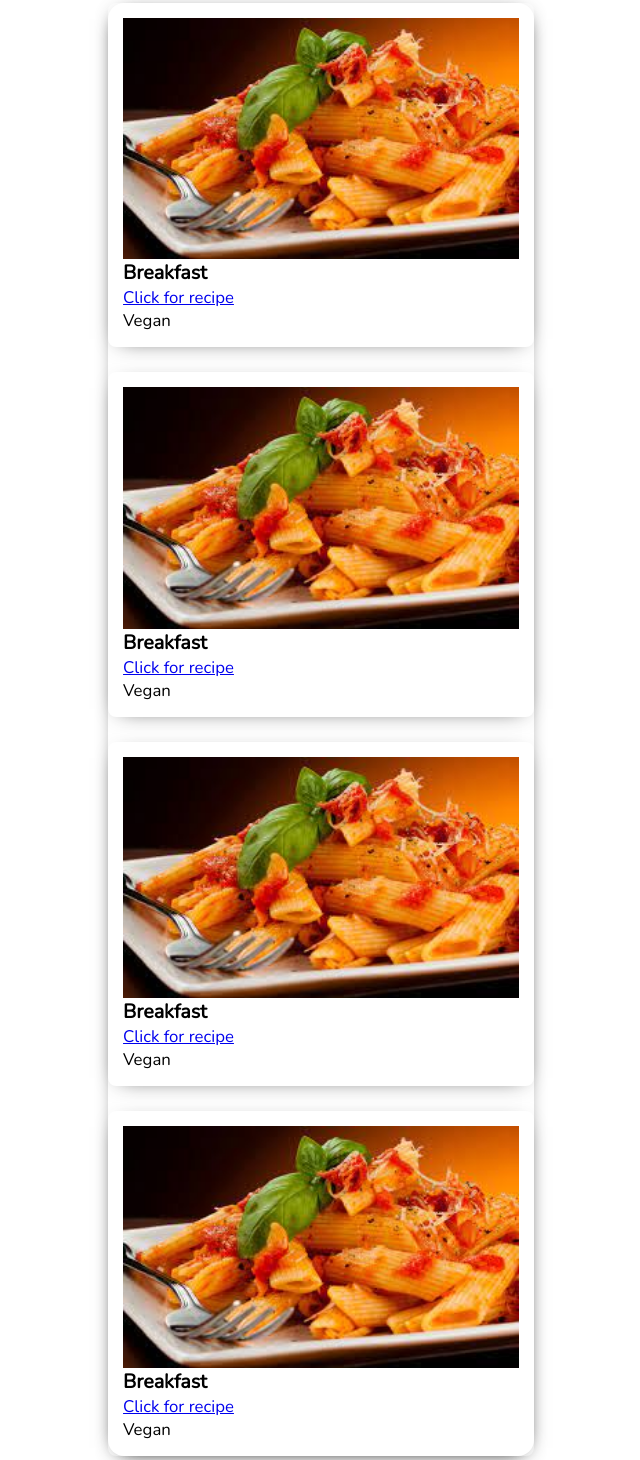
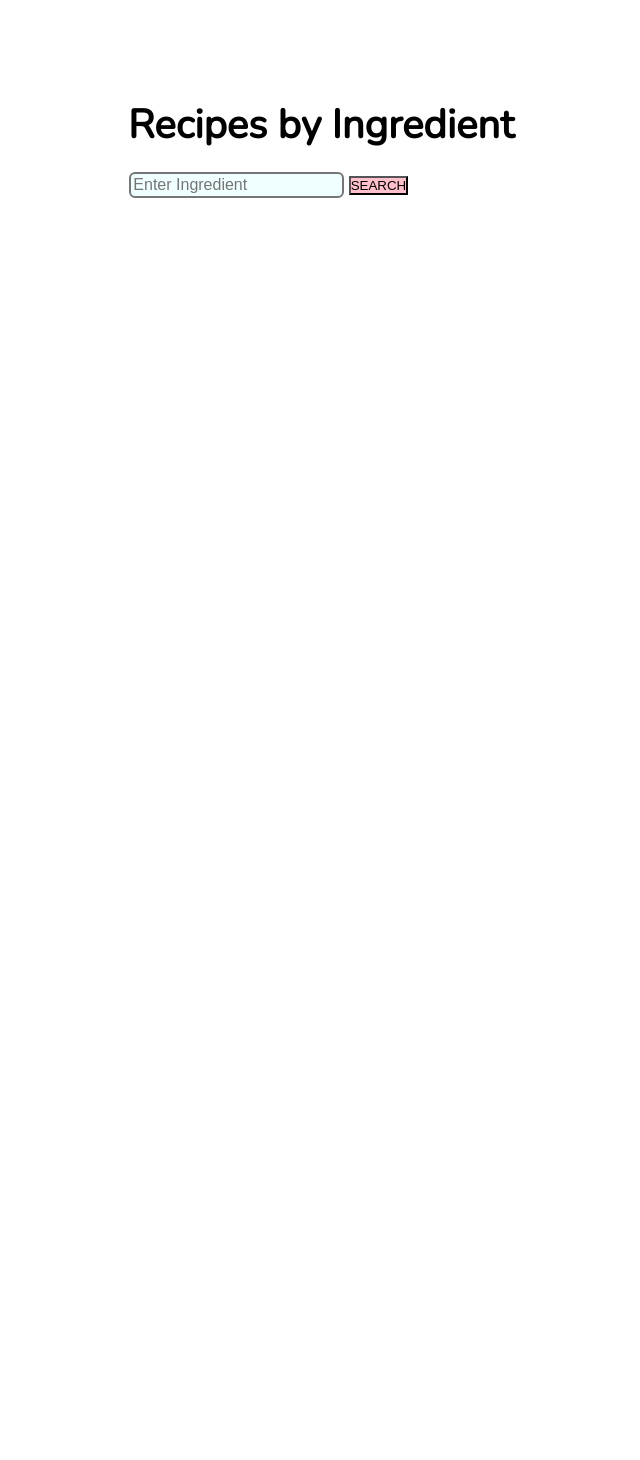
Before and after one commit to Whitneyjoymuchira/Project, a plain HTML site: page index.html in a window 1280 px wide. Shown: the part 187-1647 px from the top of the page, without its empty margins (319-959 px from the left). After the commit the page ends 800 px from the top, so only its background shows below. Drawn offline with nearby package versions, Linux system fonts and the light colour scheme.

Commit message:
linked aspects to js

```diff
--- a/index.html
+++ b/index.html
@@ -18,45 +18,11 @@
                 <button type="submit" id="search">SEARCH</button>
                 </form>
        <!-- <div id="meals">-->
-           <div class="results"><!--search-result-->
+        <div class="results"><!--search-result-->
             <!--meal-image-->
-              <div class="item">
-              <img src="src/download.jpeg" class= "meal-img" alt="food">
-                  <div class="flex-container">
-               <!-- meal-name-->
-                   <h3> Breakfast</h3>
-                     <a href="#" class="recipe link"> Click for recipe</a>
-             </div>
-                <p class="item-data"> Vegan</p>
+
               </div>
-              <div class="item">
-                <img src="src/download.jpeg" class= "meal-img" alt="food">
-                    <div class="flex-container">
-                 <!-- meal-name-->
-                     <h3> Breakfast</h3>
-                       <a href="#" class="recipe link"> Click for recipe</a>
-               </div>
-                  <p class="item-data"> Vegan</p>
-                </div>
-                <div class="item">
-                    <img src="src/download.jpeg" class= "meal-img" alt="food">
-                        <div class="flex-container">
-                     <!-- meal-name-->
-                         <h3> Breakfast</h3>
-                           <a href="#" class="recipe link"> Click for recipe</a>
-                   </div>
-                      <p class="item-data"> Vegan</p>
-                    </div>
-                    <div class="item">
-                        <img src="src/download.jpeg" class= "meal-img" alt="food">
-                            <div class="flex-container">
-                         <!-- meal-name-->
-                             <h3> Breakfast</h3>
-                               <a href="#" class="recipe link"> Click for recipe</a>
-                       </div>
-                          <p class="item-data"> Vegan</p>
-                        </div>
-            </div>
+
        </div>
     <script src="index.js"></script>
     </section>
--- a/index.js
+++ b/index.js
@@ -12,11 +12,11 @@ let searchQuery = '';
 searchForm.addEventListener('submit', (e) => {
     e.preventDefault();
     searchQuery = e.target.querySelector('input').value;
-    //console.log(searchQuery)
+    // console.log(searchQuery)
     fetchAPI();
 })
 async function fetchAPI() {
-    const fetchUrl = `https://api.edamam.com/search?q=pizza& app_id=${APP_ID}& app_key=${APP_key}`;
+    const fetchUrl = `https://api.edamam.com/search?q=${searchQuery}& app_id=${APP_ID}& app_key=${APP_key}`;
     const response = await fetch(fetchUrl)
     // console.log(response);
     const data = await response.json()
@@ -24,15 +24,20 @@ async function fetchAPI() {
     console.log(data)
 }
 function generateHTML(results) {
-    const generatedhtml = ' '
-    results.map(results => {
+    let generatedhtml = ' '
+    results.map(result => {
         generatedhtml +=
             `
-
-
-
-
-
-`
+            <div class="item">
+            <img src="${result.recipe.image}" class= "meal-img" alt="food">
+                <div class="flex-container">
+             <!-- meal-name-->
+                 <h3> ${result.recipe.label}</h3>
+                   <a href="${result.recipe.url}" target="_blank" class="recipe link"> Click for recipe</a>
+           </div>
+        <p class="item-data">Cuisine-type:${result.recipe.cuisineType}</p>
+            </div>
+            `
     })
+    searchResultDiv.innerHTML = generatedhtml;
 }
```
